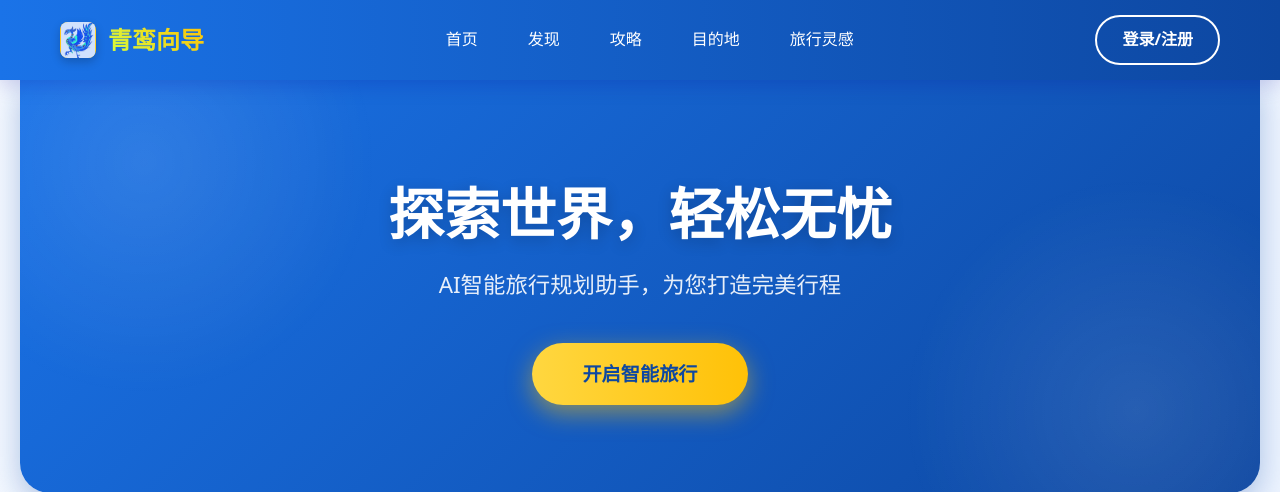
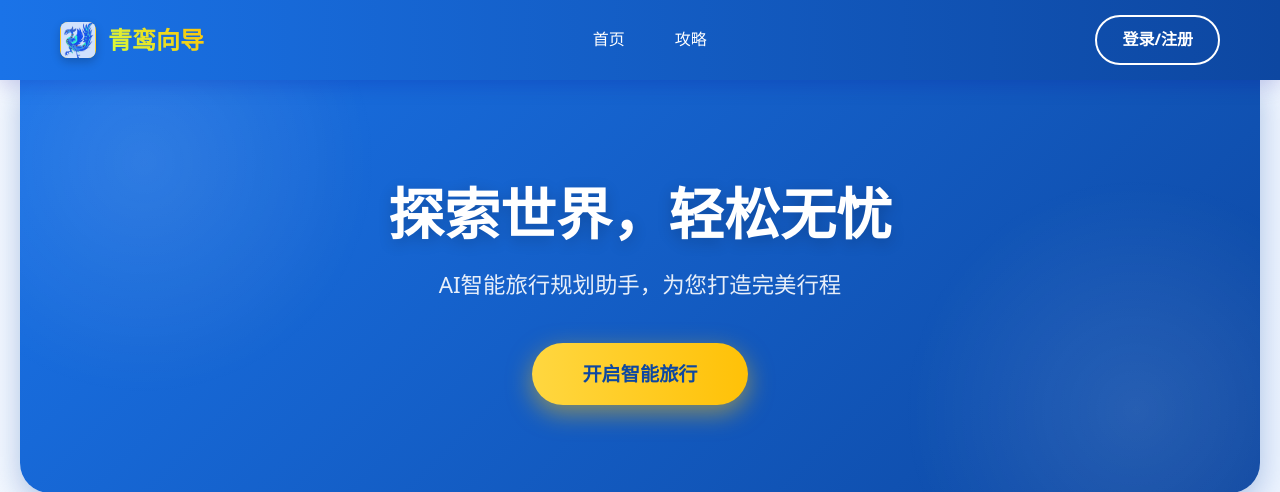
Before and after one commit to ruiyongzhang1/Qingluan-Guide-Intelligent-Agent, a Flask app: page / in a window 1280 px wide. Shown: the top 492 px of the page. Run offline with Flask 3, Linux system fonts and the light colour scheme.

Commit message:
Update index.html

```diff
--- a/templates/index.html
+++ b/templates/index.html
@@ -602,10 +602,10 @@
             </a>
             <ul class="nav-links">
                 <li><a href="{{ url_for('index') }}">首页</a></li>
-                <li><a href="#">发现</a></li>
+                <!--<li><a href="#">发现</a></li>-->
                 <li><a href="{{ url_for('travel') }}">攻略</a></li>
-                <li><a href="#">目的地</a></li>
-                <li><a href="#">旅行灵感</a></li>
+                <!--<li><a href="#">目的地</a></li>
+                <li><a href="#">旅行灵感</a></li>-->
             </ul>
             <div class="auth-buttons">
                 <a href="{{ url_for('login') }}" class="btn btn-outline">登录/注册</a>
```
